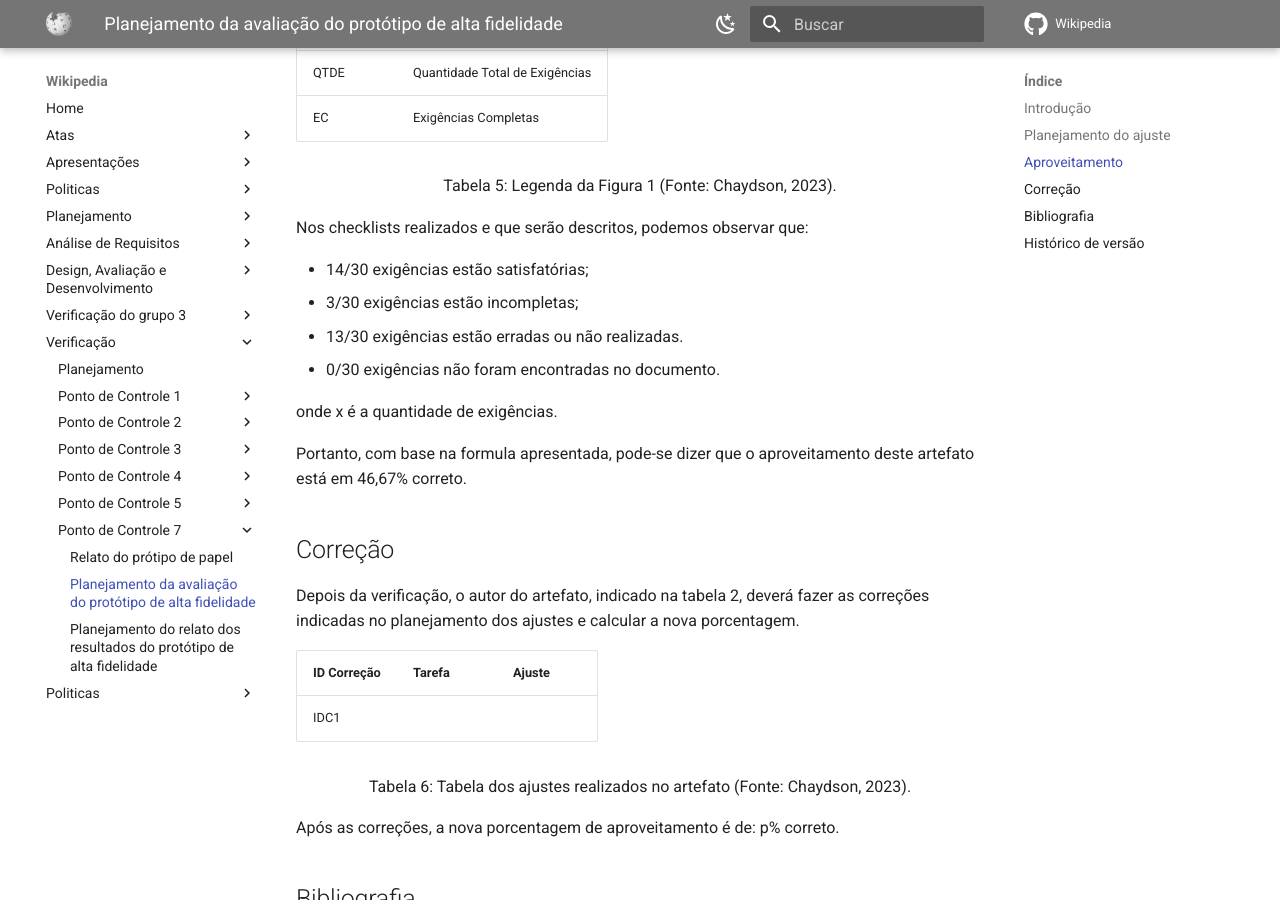
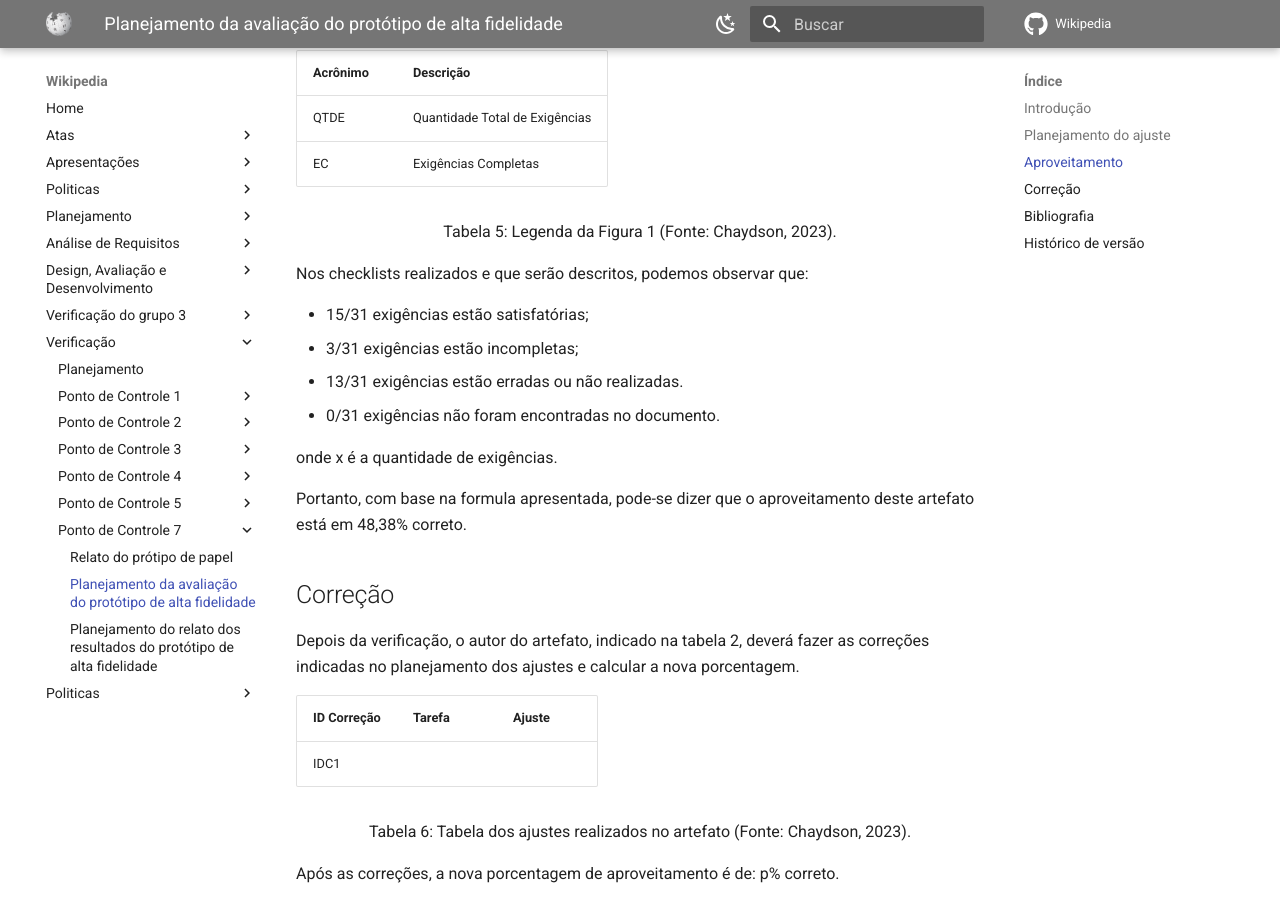
Before and after one commit to Interacao-Humano-Computador/2023.1-Wikipedia, an MkDocs documentation site: the page built from docs/verificacao2/pontoControle7/planejamentoAvaliacaoPrototipoDeAltaFidelidade.md, in a window 1280 px wide and 900 px high, scrolled down 3368 px. Built offline with MkDocs 1.6.1 and Material for MkDocs 9.7.7, drawn with Linux system fonts in a browser that asks for light colours; comment, search, counter and statistics services are not loaded; some of the changed text lies outside the part shown.

Commit message:
corrigindo calculo

```diff
--- a/docs/verificacao2/pontoControle7/planejamentoAvaliacaoPrototipoDeAltaFidelidade.md
+++ b/docs/verificacao2/pontoControle7/planejamentoAvaliacaoPrototipoDeAltaFidelidade.md
@@ -55,6 +55,7 @@ O presente documento apresentará a verificação do artefato [Avaliação do Pr
 | 28 |                                  Está definido o orçamento necessário para realizar a avaliação?                                  |     🔴     |
 | 29 |                          Foi planejada a comparação entre a alternativa de design prosta com o design atual?                          |     🔴     |
 | 30 |                                 Existe um protótipo de alta fidelidade para cada integrante do grupo?                                 |     🟢     |
+| 31 |                               A ferramenta usada para construir o protótipo está definida no artefato?                               |     🟢     |
 
 <div style="text-align: center">
     <p> Tabela 3: Verificação específica do artefato (Fonte: Autores. 2023).</p>
@@ -100,14 +101,14 @@ Para saber a porcentagem de aproveitamento do artefato, será utilizado a expres
 
 Nos checklists realizados e que serão descritos, podemos observar que:
 
-- 14/30 exigências estão satisfatórias;
-- 3/30 exigências estão incompletas;
-- 13/30 exigências estão erradas ou não realizadas.
-- 0/30 exigências não foram encontradas no documento.
+- 15/31 exigências estão satisfatórias;
+- 3/31 exigências estão incompletas;
+- 13/31 exigências estão erradas ou não realizadas.
+- 0/31 exigências não foram encontradas no documento.
 
 onde x é a quantidade de exigências.
 
-Portanto, com base na formula apresentada, pode-se dizer que o aproveitamento deste artefato está em 46,67% correto.
+Portanto, com base na formula apresentada, pode-se dizer que o aproveitamento deste artefato está em 48,38% correto.
 
 ## Correção
 
```
